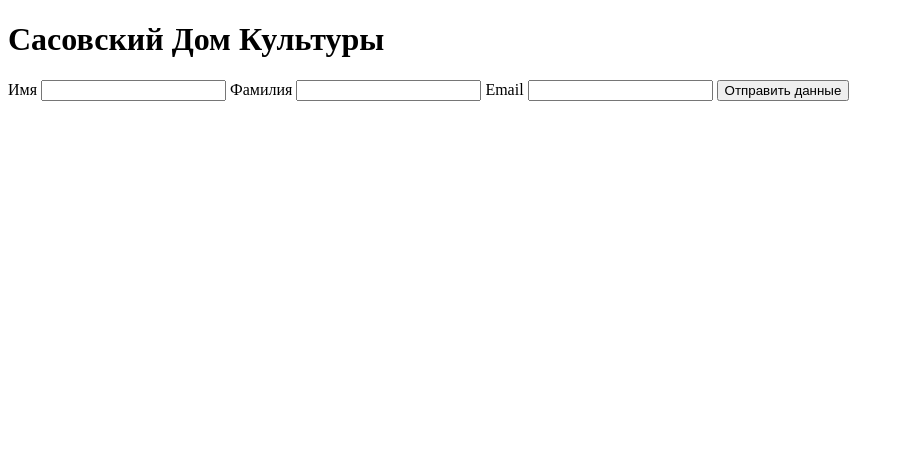
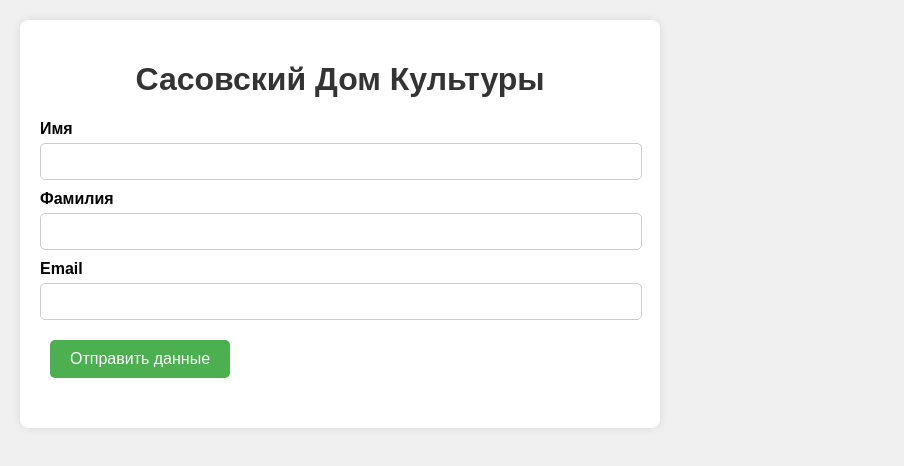
Before and after one commit to d1m0nster/ddd, a plain HTML site: page index.html in a window 1280 px wide. Shown: the whole page, without its empty margins (0-904 px from the left). Drawn offline with Linux system fonts and the light colour scheme.

Commit message:
Update 5 index.html

```diff
--- a/index.html
+++ b/index.html
@@ -5,13 +5,64 @@
     <meta name="viewport" content="width=device-width, initial-scale=1.0">
     <title>Сасовский Дом Культуры</title>
     <style>
-        /* Ваши стили */
+        body {
+            font-family: Arial, sans-serif;
+            background-color: #f0f0f0;
+            margin: 0;
+            padding: 20px;
+        }
+        .container {
+            max-width: 600px;
+            background-color: white;
+            padding: 20px;
+            border-radius: 8px;
+            box-shadow: 0 0 10px rgba(0,0,0,0.1);
+            text-align: center;
+        }
+        h1 {
+            color: #333;
+        }
+        button {
+            padding: 10px 20px;
+            margin: 10px;
+            font-size: 1em;
+            cursor: pointer;
+            border: none;
+            border-radius: 5px;
+            background-color: #4CAF50;
+            color: white;
+        }
+        form {
+            margin-top: 20px;
+            text-align: left;
+        }
+        label {
+            display: block;
+            margin-bottom: 5px;
+            font-weight: bold;
+        }
+        input {
+            width: calc(100% - 20px);
+            padding: 10px;
+            margin-bottom: 10px;
+            border-radius: 5px;
+            border: 1px solid #ccc;
+        }
+        #result {
+            margin-top: 20px;
+            color: green;
+        }
+        #menu {
+            display: none; /* Скрываем меню по умолчанию */
+            margin-top: 20px;
+        }
     </style>
 </head>
 <body>
     <div class="container">
         <h1>Сасовский Дом Культуры</h1>
 
+        <!-- Форма для ввода данных пользователя -->
         <form id="userDataForm">
             <label for="firstName">Имя</label>
             <input type="text" id="firstName" name="firstName" required>
@@ -27,7 +78,8 @@
 
         <div id="result"></div>
 
-        <div id="menu" style="display: none;">
+        <!-- Меню с кнопками после отправки данных -->
+        <div id="menu">
             <button onclick="showInfo('contacts')">Контакты</button>
             <button onclick="showInfo('address')">Адрес</button>
             <button onclick="showInfo('location')">Местоположение</button>
@@ -36,36 +88,41 @@
     </div>
 
     <script>
+        // Инициализация Web App API от Telegram
         const tg = window.Telegram.WebApp;
 
         // Устанавливаем тему на основе предпочтений пользователя
-        tg.expand();
+        tg.expand(); // Расширяем Web App на всю ширину
 
+        // Обработчик отправки формы
         document.getElementById('userDataForm').addEventListener('submit', function(event) {
             event.preventDefault();
 
+            // Получение данных из формы
             const firstName = document.getElementById('firstName').value;
             const lastName = document.getElementById('lastName').value;
             const email = document.getElementById('email').value;
 
+            // Объект с пользовательскими данными
             const userData = {
                 firstName: firstName,
                 lastName: lastName,
                 email: email
             };
 
+            // Проверяем наличие объекта tg
             if (tg && tg.sendData) {
-                tg.sendData(JSON.stringify(userData));
+                tg.sendData(JSON.stringify(userData)); // Отправляем данные в Telegram боту
                 document.getElementById('result').innerHTML = 'Данные успешно отправлены!';
-
                 // Скрываем форму и показываем меню
-                document.getElementById('userDataForm').style.display = 'none';
-                document.getElementById('menu').style.display = 'block'; // Обязательно показывает меню
+                document.getElementById('userDataForm').style.display = 'none'; // Скрываем форму
+                document.getElementById('menu').style.display = 'block'; // Показываем меню
             } else {
                 document.getElementById('result').innerHTML = 'Ошибка: Telegram Web App API не доступен.';
             }
         });
 
+        // Функция для отображения информации при нажатии на кнопки
         function showInfo(type) {
             let info = '';
 
@@ -74,12 +131,19 @@
             } else if (type === 'address') {
                 info = '<h2>Адрес</h2><p>г. Сасово, ул. Ленина, 18</p>';
             } else if (type === 'location') {
-                info = `<h2>Местоположение</h2>
-                        <iframe src="https://www.google.com/maps/embed?...&center=54.347270,41.927676&zoom=17" width="100%" height="300" style="border:0;" allowfullscreen="" loading="lazy"></iframe>`;
+                info = `
+                    <h2>Местоположение</h2>
+                    <iframe
+                        src="https://www.google.com/maps/embed?pb=!1m18!1m12!1m3!1d2413.2411957323924!2d41.927676!3d54.347270!2m3!1f0!2f0!3f0!3m2!1i1024!2i768!4f13.1!3m3!1m2!1s0x413f1543531bb999%3A0x29db31c8899f69a!2z0L_RgC4g0KLQtdGA0LTRgNC-0L3QsNGPINGD0LsuLCAxOCwg0KXQvtC60L7RgNC-0LUsINCi0L7QvdC40YbQsCwgMzkyMDE1!5e0!3m2!1sru!2sru!4v1698000185654!5m2!1sru!2sru&center=54.347270,41.927676&zoom=17"
+                        width="100%" height="300" style="border:0;" allowfullscreen="" loading="lazy"></iframe>
+                `;
             }
 
             document.getElementById('info').innerHTML = info;
         }
+
+        // Функция для отладки
+        console.log(tg); // Проверьте, что объект tg корректно инициализирован
     </script>
 </body>
 </html>
```
